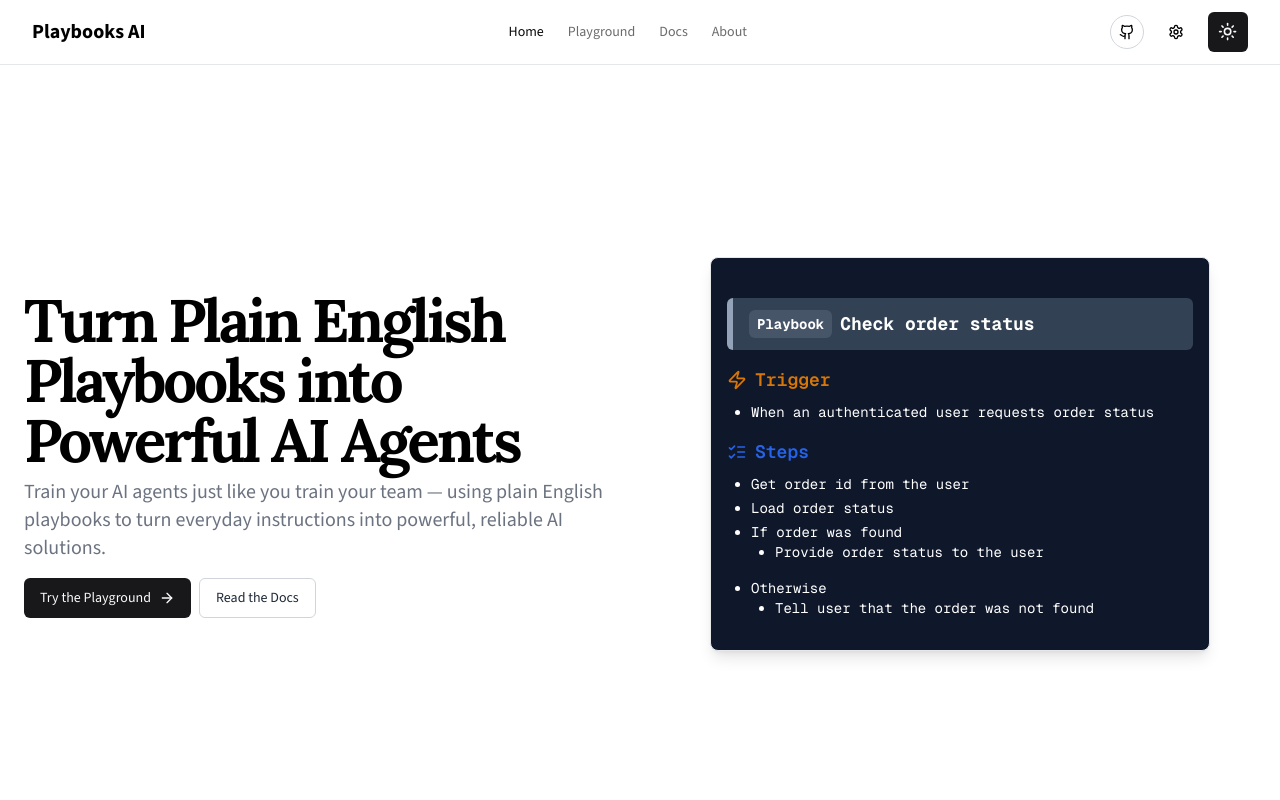
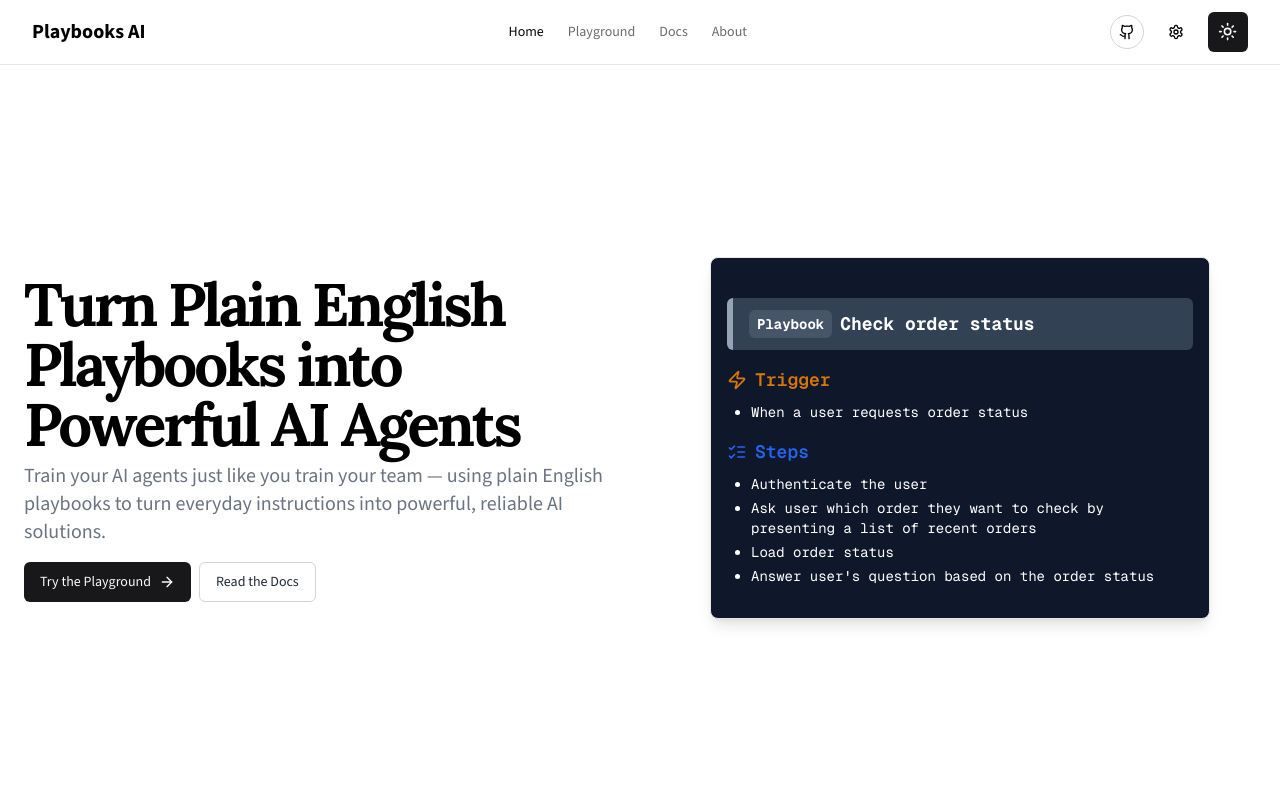
Before and after one commit to playbooks-ai/website, a Next.js app: page / in a window 1280 px wide. Shown: the top 800 px of the page. Built offline with nearby package versions, Linux system fonts and the light colour scheme.

Commit message:
More readable playbook

```diff
--- a/src/components/ui/playbook-preview.tsx
+++ b/src/components/ui/playbook-preview.tsx
@@ -10,16 +10,13 @@ export function PlaybookPreview({ className }: PlaybookPreviewProps) {
   const samplePlaybook = `## Check order status
 
 ### Trigger
-- When an authenticated user requests order status
+- When a user requests order status
 
 ### Steps
-- Get order id from the user
+- Authenticate the user
+- Ask user which order they want to check by presenting a list of recent orders
 - Load order status
-- If order was found
-  - Provide order status to the user
-- Otherwise
-  - Tell user that the order was not found
-`;
+- Answer user's question based on the order status`;
 
   return (
     <div className={cn(
```
